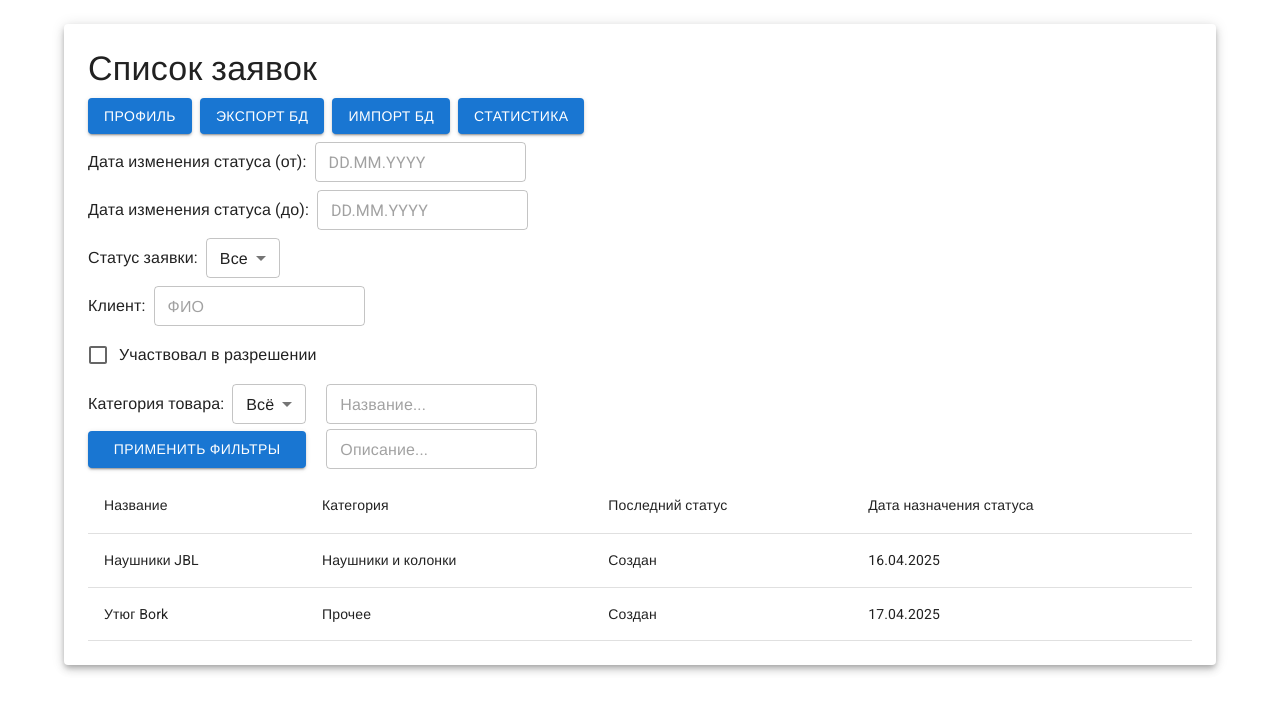
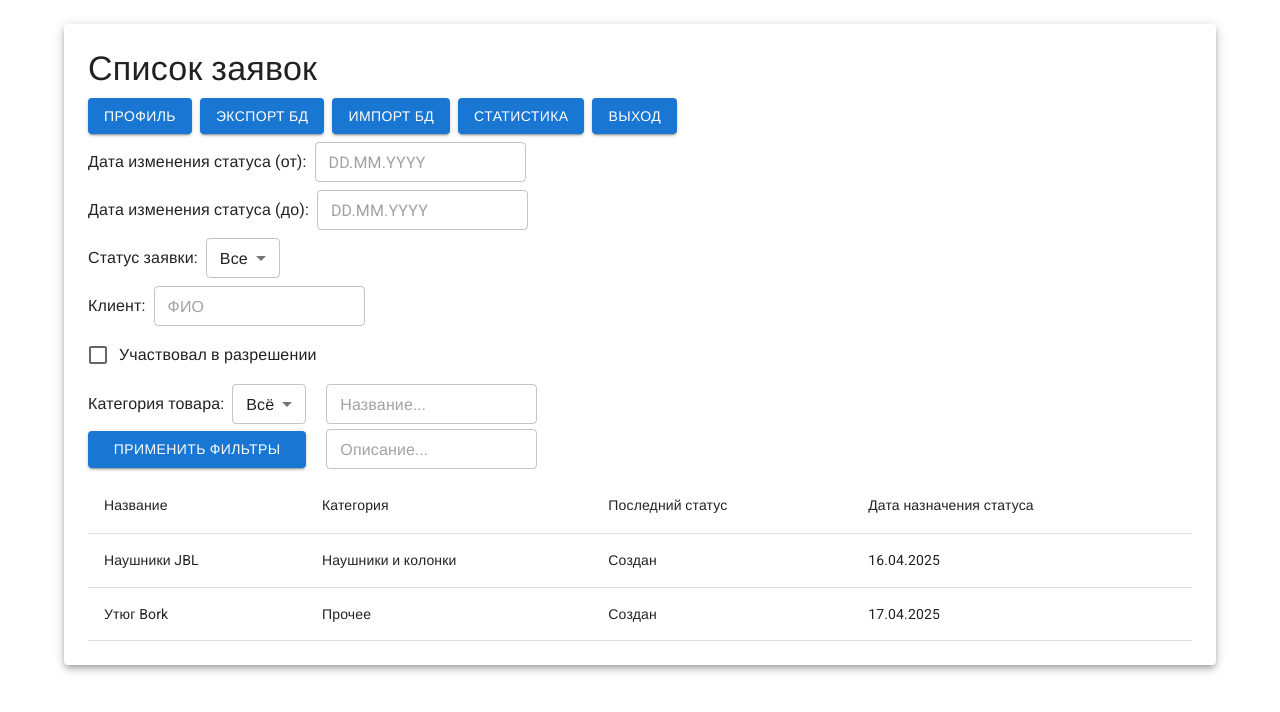
Before and after one commit to moevm/nosql1h25-electronics, a React (Vite) app in the folder frontend/: page /requests in a window 1280 px wide. Shown: the top 712 px of the page. Built offline with nearby package versions, Linux system fonts and the light colour scheme; sample sign-in values are in the browser's storage; a web font is replaced by a local one; what mui-tel-input would draw is missing.

Commit message:
feat: add logout button

```diff
--- a/frontend/src/components/pages/RequestsAdminPage.tsx
+++ b/frontend/src/components/pages/RequestsAdminPage.tsx
@@ -1,4 +1,4 @@
-import { Button, Paper, Stack, Typography, Select, MenuItem, Box, Container } from '@mui/material';
+import { Button, Paper, Stack, Typography, Select, MenuItem, Box, Container, CircularProgress } from '@mui/material';
 import { DatePicker } from '@mui/x-date-pickers';
 import { RequestsTable } from '@src/components/ui/RequestsTable';
 import { CheckboxFormField, TextFormField } from '@src/components/ui/FormFields';
@@ -9,6 +9,8 @@ import dayjs from 'dayjs';
 import { Control, Controller, useForm } from 'react-hook-form';
 
 import { requests as requestsData } from '@src/model/data.example';
+import { useAppDispatch, useAppSelector } from '@src/hooks/ReduxHooks';
+import { logout, selectIsLoggingOut } from '@src/store/UserSlice';
 
 interface FormInputs {
   fromDate?: DateType;
@@ -132,6 +134,9 @@ const CategoryFormField = (props: FormFieldProps) => (
 export const RequestsClientPage = () => {
   const { control, handleSubmit } = useForm<FormInputs>();
 
+  const dispatch = useAppDispatch();
+  const isLoggingOut = useAppSelector(selectIsLoggingOut);
+
   const onSubmit = (data: FormInputs) => {
     alert(JSON.stringify(data));
   };
@@ -147,6 +152,13 @@ export const RequestsClientPage = () => {
             <Button variant='contained'>Экспорт БД</Button>
             <Button variant='contained'>Импорт БД</Button>
             <Button variant='contained'>Статистика</Button>
+            <Button
+              variant='contained'
+              disabled={isLoggingOut}
+              onClick={() => dispatch(logout())}
+            >
+              { isLoggingOut ? <CircularProgress size={25} /> : 'Выход' }
+            </Button>
           </Stack>
 
           <Stack direction='row' gap={1} alignItems='center'>
--- a/frontend/src/components/pages/RequestsClientPage.tsx
+++ b/frontend/src/components/pages/RequestsClientPage.tsx
@@ -1,4 +1,4 @@
-import { Button, Paper, Stack, Typography, Select, MenuItem, Container } from '@mui/material';
+import { Button, Paper, Stack, Typography, Select, MenuItem, Container, CircularProgress } from '@mui/material';
 import { DatePicker } from '@mui/x-date-pickers';
 import { RequestsTable } from '@src/components/ui/RequestsTable';
 import { Category } from '@src/model/category';
@@ -9,6 +9,8 @@ import { Control, Controller, useForm } from 'react-hook-form';
 import { TextFormField } from '@src/components/ui/FormFields';
 
 import { requests as requestsData } from '@src/model/data.example';
+import { useAppDispatch, useAppSelector } from '@src/hooks/ReduxHooks';
+import { logout, selectIsLoggingOut } from '@src/store/UserSlice';
 
 interface FormInputs {
   fromDate?: DateType;
@@ -153,6 +155,9 @@ const SortFieldFormField = (props: FormFieldProps) => (
 export const RequestsClientPage = () => {
   const { control, handleSubmit } = useForm<FormInputs>();
 
+  const dispatch = useAppDispatch();
+  const isLoggingOut = useAppSelector(selectIsLoggingOut);
+
   const onSubmit = (data: FormInputs) => {
     alert(JSON.stringify(data));
   };
@@ -163,8 +168,15 @@ export const RequestsClientPage = () => {
         <Stack gap={1}>
           <Typography variant='h4'>Список заявок</Typography>
 
-          <Stack direction='row'>
+          <Stack direction='row' gap={1}>
             <Button variant='contained'>Перейти в профиль</Button>
+            <Button
+              variant='contained'
+              disabled={isLoggingOut}
+              onClick={() => dispatch(logout())}
+            >
+              { isLoggingOut ? <CircularProgress size={25} /> : 'Выход' }
+            </Button>
           </Stack>
 
           <Stack direction='row' gap={1} alignItems='center'>
--- a/frontend/src/store/UserSlice.ts
+++ b/frontend/src/store/UserSlice.ts
@@ -6,7 +6,7 @@ import { User } from '@src/model/user';
 export const initLogin = createAsyncThunk(
   'user/initLogin',
   async (_: unknown, { rejectWithValue }) => {
-    await sleep(3000);
+    await sleep(1000);
 
     const token = localStorage.getItem('token');
     if (token) return { token, user: localStorage.getItem('role') === 'admin' ? admin : client };
@@ -39,7 +39,7 @@ export const logout = createAsyncThunk(
   'user/logout',
   async () => {
     await sleep(1000)
-    localStorage.removeItem('token');
+    localStorage.clear();
   },
 );
 
@@ -48,11 +48,13 @@ export interface UserState {
   token?: string;
   error?: string;
   isAuthorizing: boolean;
+  isLoggingOut: boolean;
   isInit: boolean;
 }
 
 const initialState: UserState = {
   isAuthorizing: false,
+  isLoggingOut: false,
   isInit: true,
 };
 
@@ -74,10 +76,12 @@ export const counterSlice = createSlice({
       state.isAuthorizing = false;
     })
 
-    .addCase(logout.fulfilled, state => {
+    .addCase(logout.pending, state => {
+      state.isLoggingOut = true;
+    }).addCase(logout.fulfilled, state => {
       state.user = undefined;
       state.token = undefined;
-      localStorage.removeItem('token');
+      state.isLoggingOut = false;
     })
 
     .addCase(initLogin.pending, state => {
@@ -97,6 +101,7 @@ export const counterSlice = createSlice({
     selectIsClient: state => state.user?.role === 'client',
     selectIsAuthorized: state => !!state.user,
     selectIsAuthorizing: state => state.isAuthorizing,
+    selectIsLoggingOut: state => state.isLoggingOut,
     selectIsInitialAuthorizing: state => state.isInit && state.isAuthorizing,
 
     selectUser: state => state.user,
@@ -104,5 +109,5 @@ export const counterSlice = createSlice({
   },
 });
 
-export const { selectIsAdmin, selectIsClient, selectIsAuthorized, selectIsAuthorizing, selectIsInitialAuthorizing, selectUser, selectToken } = counterSlice.selectors;
+export const { selectIsAdmin, selectIsClient, selectIsAuthorized, selectIsAuthorizing, selectIsLoggingOut, selectIsInitialAuthorizing, selectUser, selectToken } = counterSlice.selectors;
 export default counterSlice.reducer;
```
